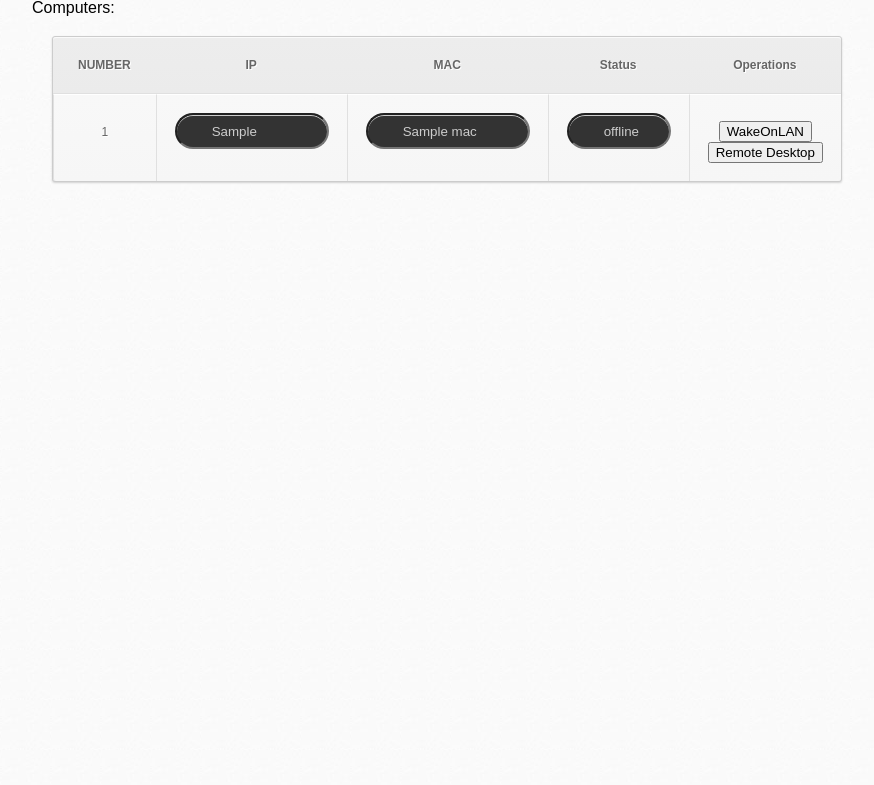
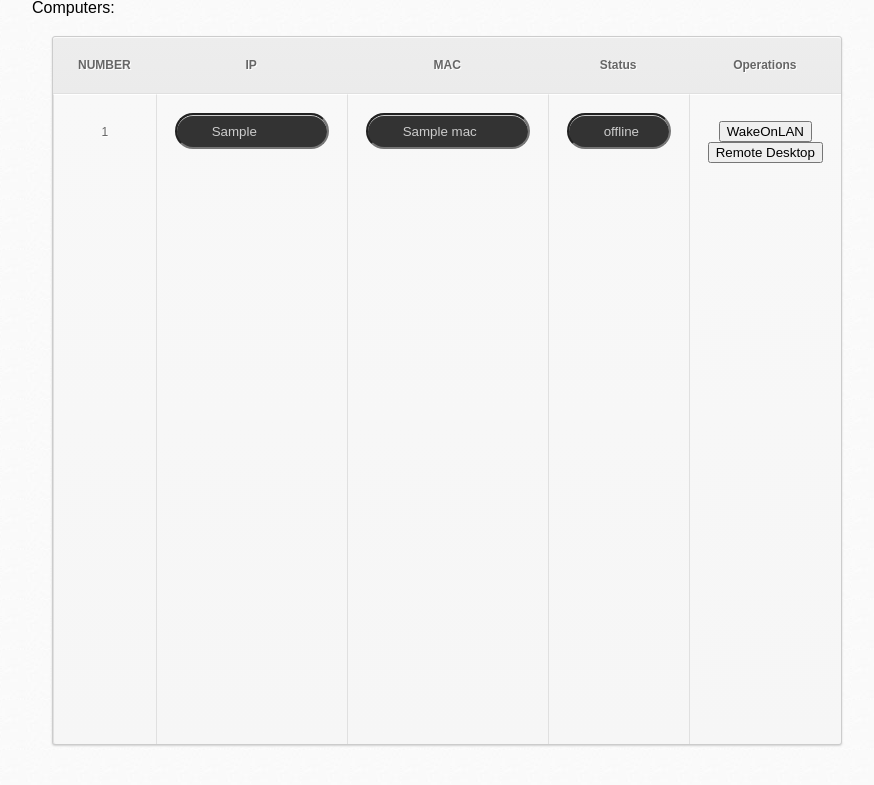
Before and after one commit to Arielwest/Project, a Flask app: template Project/templates/MainPage.html in a window 1280 px wide. Shown: the top 785 px of the page, without its empty margins (348-1222 px from the left). Run offline with Flask 2, Linux system fonts and the light colour scheme; the template is opened without the code that fills it: most values are stand-ins (such as "Sample title", 1, 10 or a date in 2020); parts of the project's set-up code (start-up, migrations or seed data) failed here and were passed over.

Commit message:
REVERT ME

```diff
--- a/Project/static/stylesheets/MyStyle.css
+++ b/Project/static/stylesheets/MyStyle.css
@@ -65,6 +65,12 @@ table th {
 	background: #ededed;
 	background: -webkit-gradient(linear, left top, left bottom, from(#ededed), to(#ebebeb));
 	background: -moz-linear-gradient(top,  #ededed,  #ebebeb);
+}
+
+table tbody {
+    height: 650px;
+    overflow-x: hidden;
+    overflow-y: auto;
 }
 
 table tr:first-child th:first-child{
--- a/Project/templates/MainPage.html
+++ b/Project/templates/MainPage.html
@@ -10,7 +10,10 @@
 <body>
 <p>Computers:</p>
 <table cellspacing='0' cellpadding='0'> <!-- cellspacing='0' is important, must stay -->
+    <thead>
     <tr><th>NUMBER</th><th>IP</th><th>MAC</th><th>Status</th><th>Operations</th></tr><!-- Table Header -->
+    </thead>
+    <tbody>
     {% for row in computers %}
     <form method="post" action="{{ url_for('show_main_form') }}">
         <tr class='even'>
@@ -32,6 +35,7 @@
         </tr>
     </form>
     {% endfor %}
+    </tbody>
 </table>
 </body>
 </html>
```
Also changed, not shown: Project/Database.db, 7 other files.
